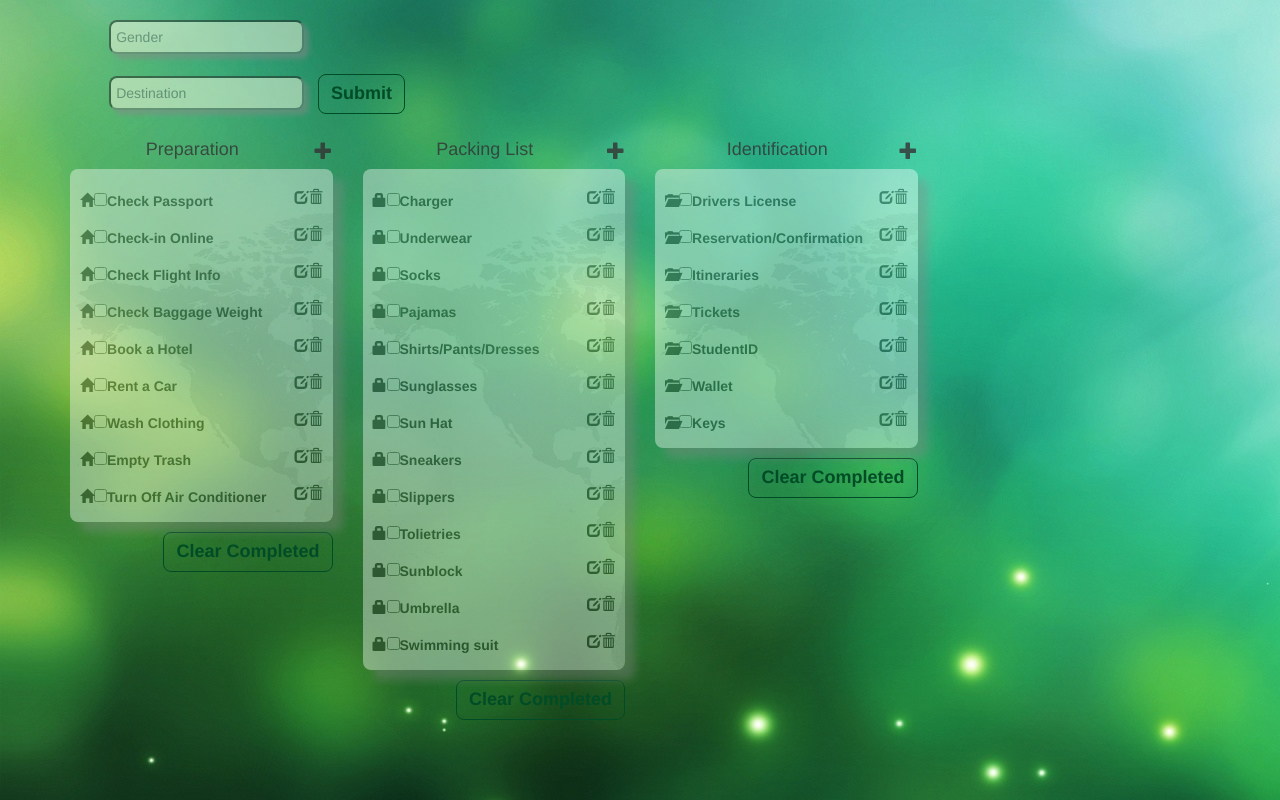
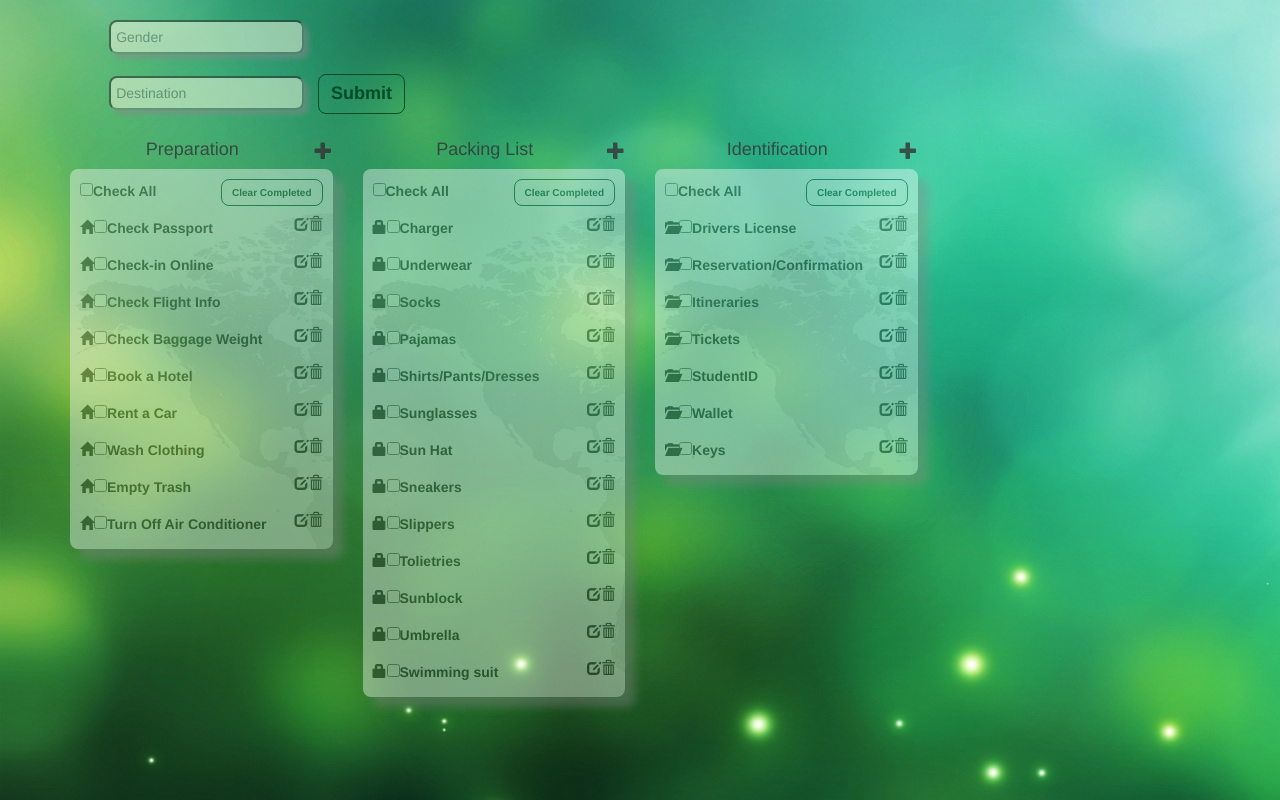
Before and after one commit to TingDeng/ng_checklist, a website: page public/html/index.html in a window 1280 px wide. Shown: the top 800 px of the page. Drawn offline with nearby package versions, Linux system fonts and the light colour scheme; files that its build step writes are made by us from their sources; files whose address does not match are found by name.

Commit message:
check all

```diff
--- a/public/css/main.css
+++ b/public/css/main.css
@@ -51,9 +51,8 @@ body{
   font-weight: bolder;
   color: #004C26;
   opacity: 1;
-  font-size: 18px;
+  font-size: 10px;
   border-radius: 8px;
-  margin-left: 10px;
 }
 #ca{
   background-color: transparent;
@@ -61,9 +60,9 @@ body{
   font-weight: bolder;
   color: #004C26;
   opacity: 1;
-  font-size: 18px;
+  font-size: 10px;
   border-radius: 8px;
-  margin-left: 10px;
+
 }
 #cb{
   background-color: transparent;
@@ -71,9 +70,8 @@ body{
   font-weight: bolder;
   color: #004C26;
   opacity: 1;
-  font-size: 18px;
+  font-size: 10px;
   border-radius: 8px;
-  margin-left: 10px;
 }
 .weatherinfo{
   background-image: url('../image/bd.gif');
--- a/public/html/index.html
+++ b/public/html/index.html
@@ -18,7 +18,7 @@
       <div class="col-sm-12 col-md-offset-1">
       <br><input type="text" class='inputinfo' placeholder="Gender"></div>
       <div class="col-sm-12 col-md-offset-1">
-        <input type="text" class='inputinfo' placeholder="Destination" id='CityState' name='CityState'>
+        <input type="text" class='inputinfo ' placeholder="Destination" id='CityState' name='CityState'>
       <button class="btn btn-md ghost" id='get-weather'type='button'>Submit</button></div>
     </div>
 
@@ -32,13 +32,14 @@
        <input type="text" class='inputinfo' placeholder="Add to Checklist" ng-model='currentA'>
        <span class="glyphicon glyphicon-ok pull-right" ng-click='saveA()'></span></div>
       <ul >
+        <input type='checkbox'onclick="var w = document.getElementsByClassName('lista'); for(var i = 0; i < w.length; i++){ if(w[i].type='checkbox'){ w[i].checked = this.checked;};};"><label>Check All</label>
+      <button class="btn btn-sm ghost pull-right" type='button' id='ca' ng-click='clearA()'>Clear Completed </button>
         <li  ng-repeat='singlea in checkLista'><!--to repeat thelist one at a time-->
-        <span class="glyphicon glyphicon-home"></span><input name='packersOff' type="checkbox" class="strikethrough" value="1" ><label for="packersOff">{{singlea}}</label>
+        <span class="glyphicon glyphicon-home"></span><input name='packersOff' type="checkbox" class="strikethrough lista" value="1" ><label for="packersOff">{{singlea}}</label>
         <span class="glyphicon glyphicon-trash pull-right" ng-click='removeA(singlea)'></span>
           <span class="glyphicon glyphicon-edit pull-right" ng-click='editA(singlea)'></span>
         </li>
       </ul>
-      <button class="btn btn-md ghost pull-right" type='button'id='ca' ng-click='clearA()'>Clear Completed </button>
     </div>
     <div class="col-md-3 col-sm-12">
       <h4>Packing List<span class="glyphicon glyphicon-plus pull-right" ng-click='myFunc1()'></span></h4>
@@ -46,14 +47,17 @@
       <input type="text" class='inputinfo' placeholder="Add to Checklist"ng-model='currentB'>
       <span class="glyphicon glyphicon-ok pull-right" ng-click='saveB()'></span></div>
       <ul>
+      <input type='checkbox'onclick="var w = document.getElementsByClassName('listb'); for(var i = 0; i < w.length; i++){ if(w[i].type='checkbox'){ w[i].checked = this.checked;};};"><label>Check All</label>
+     <button class="btn btn-sm ghost pull-right" id='cb'type='button' ng-checked='clearB()'>Clear Completed </button>
         <li ng-repeat='singleb in checkListb'><!--to repeat thelist one at a time-->
-          <span class="glyphicon glyphicon-lock"></span><input name='packersOff' type="checkbox" class="strikethrough" value="1" ><label for="packersOff">{{singleb}}</label>
+          <span class="glyphicon glyphicon-lock"></span><input name='packersOff' type="checkbox" class="strikethrough listb" value="1"><label for="packersOff">{{singleb}}</label>
 
           <span class="glyphicon glyphicon-trash pull-right" ng-click='removeB(singleb)'></span>
           <span class="glyphicon glyphicon-edit pull-right" ng-click='editB(singleb)'></span>
         </li>
+
       </ul>
-      <button class="btn btn-md ghost pull-right" id='cb'type='button' ng-click='clearB()'>Clear Completed </button>
+
     </div>
     <div class="col-md-3 col-sm-12">
       <h4>Identification <span class="glyphicon glyphicon-plus pull-right" ng-click='myFunc2()'></span></h4>
@@ -61,14 +65,16 @@
       <input type="text" class='inputinfo' placeholder="Add to Checklist" ng-model='currentC'>
       <span class="glyphicon glyphicon-ok pull-right" ng-click='saveC()'></span></div>
       <ul >
+        <input type='checkbox'onclick="var w = document.getElementsByClassName('listc'); for(var i = 0; i < w.length; i++){ if(w[i].type='checkbox'){ w[i].checked = this.checked;};};"><label>Check All</label>
+        <button class="btn btn-sm ghost pull-right" id='clear'type='button' ng-click='clearC()'>Clear Completed</button>
         <li ng-repeat='singlec in checkListc'><!--to repeat thelist one at a time-->
-        <span class="glyphicon glyphicon-folder-open"></span><input name='packersOff' type="checkbox" class="strikethrough" value="1" ><label for="packersOff">{{singlec}}</label>
+        <span class="glyphicon glyphicon-folder-open"></span><input name='packersOff' type="checkbox" class="strikethrough listc" value="1" ><label for="packersOff">{{singlec}}</label>
 
           <span class="glyphicon glyphicon-trash pull-right" ng-click='removeC(singlec)'></span>
           <span class="glyphicon glyphicon-edit pull-right" ng-click='editC(singlec)'></span>
         </li>
       </ul>
-      <button class="btn btn-md ghost pull-right" id='clear'type='button' ng-click='clearC()'>Clear Completed </button>
+
     </div>
    <div id="output"></div>
 
--- a/public/js/app.js
+++ b/public/js/app.js
@@ -44,6 +44,7 @@ $scope.editB=function(singleb){
 $scope.currentB=singleb;//input will be filled with which has the edit button you click
 $scope.removeB(singleb);
 }
+
  $scope.checkListc=['Drivers License','Reservation/Confirmation','Itineraries','Tickets','StudentID','Wallet','Keys']
  $scope.showMe2 = false;
   $scope.myFunc2 = function() {
@@ -63,6 +64,7 @@ $scope.checkListc.splice(0,0,cInfo);
  $scope.currentC=singlec;//input will be filled with which has the edit button you click
  $scope.removeC(singlec);
  }
+
 
  });
 
```
